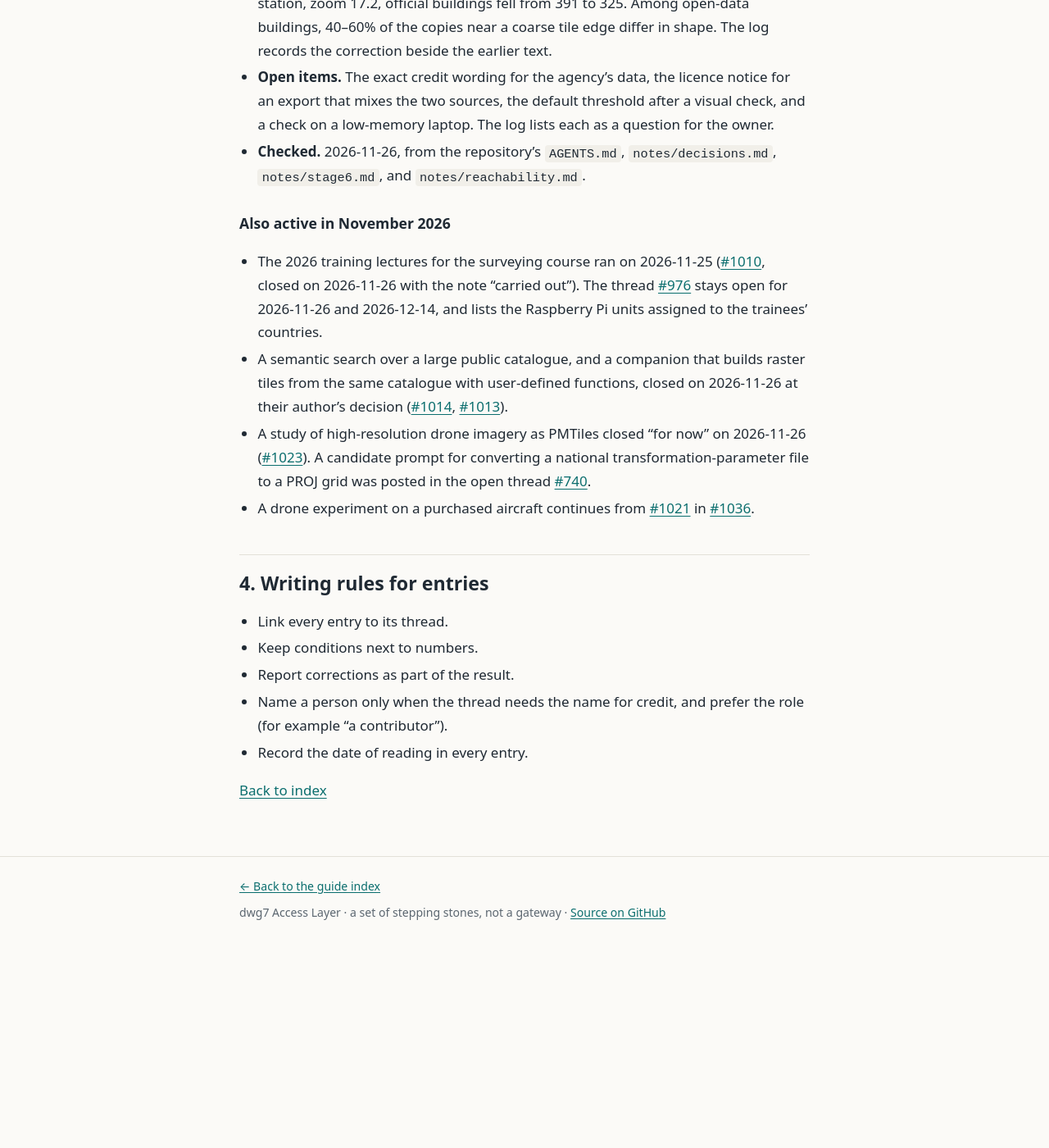
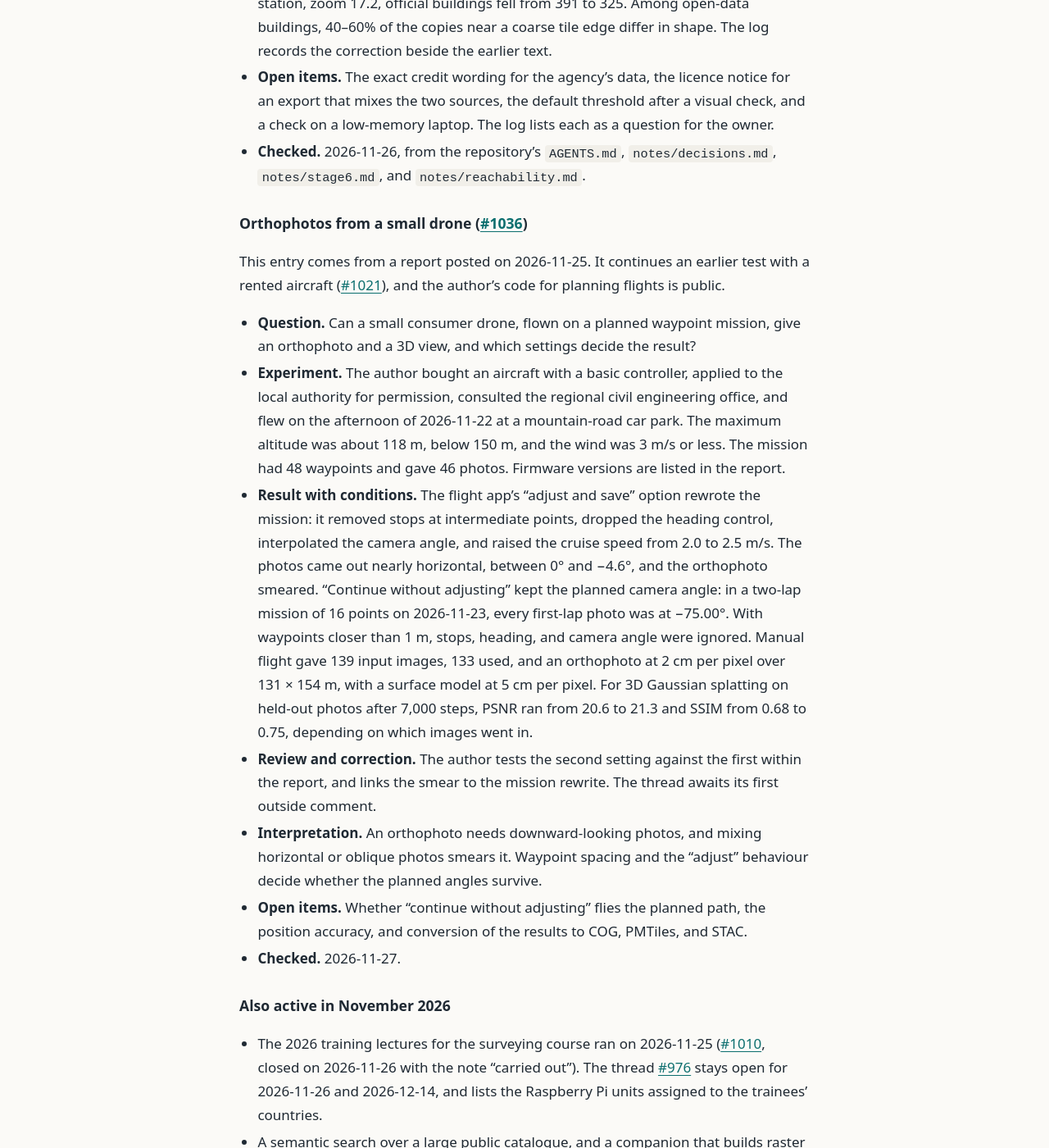
Before and after one commit to dwg7/guide, a Jekyll site: the page built from docs/monthly-snapshot.md, in a window 1280 px wide and 1400 px high, scrolled down 3393 px. Shown: the whole window at 82% size. Built offline with Jekyll 4.4.1, drawn with Linux system fonts in a browser that asks for light colours; before the commit the page ends 4542 px from its top, so only the background shows below that.

Commit message:
Monthly snapshot: add the small-drone orthophoto entry (#1036)
Co-Authored-By: Claude Sonnet 5.5 <noreply@anthropic.com>
Claude-Session: https://claude.ai/code/session_01SYTTDVn5h7avdPb4MGvQEv

```diff
--- a/docs/monthly-snapshot.md
+++ b/docs/monthly-snapshot.md
@@ -61,12 +61,23 @@ This entry comes from the decision log of an application repository, read on 202
 - **Open items.** The exact credit wording for the agency's data, the licence notice for an export that mixes the two sources, the default threshold after a visual check, and a check on a low-memory laptop. The log lists each as a question for the owner.
 - **Checked.** 2026-11-26, from the repository's `AGENTS.md`, `notes/decisions.md`, `notes/stage6.md`, and `notes/reachability.md`.
 
+### Orthophotos from a small drone ([#1036](https://github.com/UNopenGIS/7/issues/1036))
+
+This entry comes from a report posted on 2026-11-25. It continues an earlier test with a rented aircraft ([#1021](https://github.com/UNopenGIS/7/issues/1021)), and the author's code for planning flights is public.
+
+- **Question.** Can a small consumer drone, flown on a planned waypoint mission, give an orthophoto and a 3D view, and which settings decide the result?
+- **Experiment.** The author bought an aircraft with a basic controller, applied to the local authority for permission, consulted the regional civil engineering office, and flew on the afternoon of 2026-11-22 at a mountain-road car park. The maximum altitude was about 118 m, below 150 m, and the wind was 3 m/s or less. The mission had 48 waypoints and gave 46 photos. Firmware versions are listed in the report.
+- **Result with conditions.** The flight app's "adjust and save" option rewrote the mission: it removed stops at intermediate points, dropped the heading control, interpolated the camera angle, and raised the cruise speed from 2.0 to 2.5 m/s. The photos came out nearly horizontal, between 0° and −4.6°, and the orthophoto smeared. "Continue without adjusting" kept the planned camera angle: in a two-lap mission of 16 points on 2026-11-23, every first-lap photo was at −75.00°. With waypoints closer than 1 m, stops, heading, and camera angle were ignored. Manual flight gave 139 input images, 133 used, and an orthophoto at 2 cm per pixel over 131 × 154 m, with a surface model at 5 cm per pixel. For 3D Gaussian splatting on held-out photos after 7,000 steps, PSNR ran from 20.6 to 21.3 and SSIM from 0.68 to 0.75, depending on which images went in.
+- **Review and correction.** The author tests the second setting against the first within the report, and links the smear to the mission rewrite. The thread awaits its first outside comment.
+- **Interpretation.** An orthophoto needs downward-looking photos, and mixing horizontal or oblique photos smears it. Waypoint spacing and the "adjust" behaviour decide whether the planned angles survive.
+- **Open items.** Whether "continue without adjusting" flies the planned path, the position accuracy, and conversion of the results to COG, PMTiles, and STAC.
+- **Checked.** 2026-11-27.
+
 ### Also active in November 2026
 
 - The 2026 training lectures for the surveying course ran on 2026-11-25 ([#1010](https://github.com/UNopenGIS/7/issues/1010), closed on 2026-11-26 with the note "carried out"). The thread [#976](https://github.com/UNopenGIS/7/issues/976) stays open for 2026-11-26 and 2026-12-14, and lists the Raspberry Pi units assigned to the trainees' countries.
 - A semantic search over a large public catalogue, and a companion that builds raster tiles from the same catalogue with user-defined functions, closed on 2026-11-26 at their author's decision ([#1014](https://github.com/UNopenGIS/7/issues/1014), [#1013](https://github.com/UNopenGIS/7/issues/1013)).
 - A study of high-resolution drone imagery as PMTiles closed "for now" on 2026-11-26 ([#1023](https://github.com/UNopenGIS/7/issues/1023)). A candidate prompt for converting a national transformation-parameter file to a PROJ grid was posted in the open thread [#740](https://github.com/UNopenGIS/7/issues/740).
-- A drone experiment on a purchased aircraft continues from [#1021](https://github.com/UNopenGIS/7/issues/1021) in [#1036](https://github.com/UNopenGIS/7/issues/1036).
 
 ## 4. Writing rules for entries
 
```
